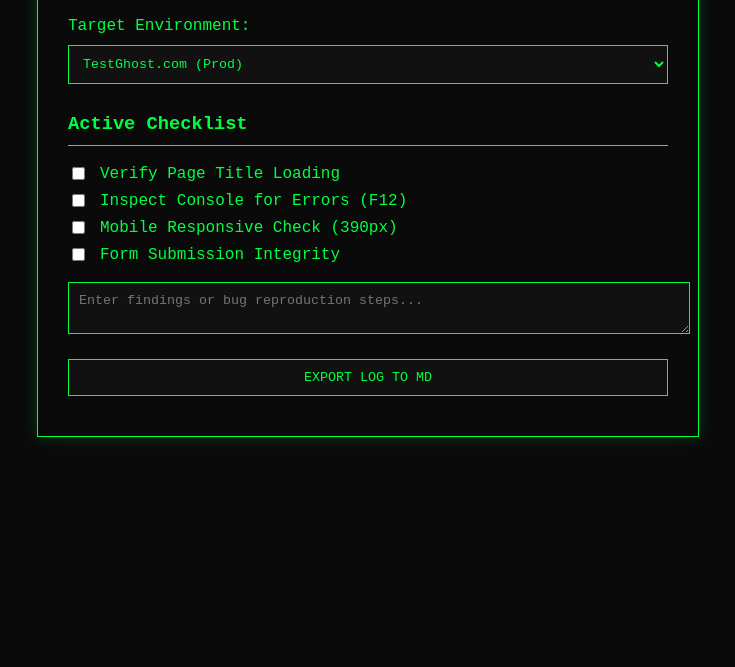
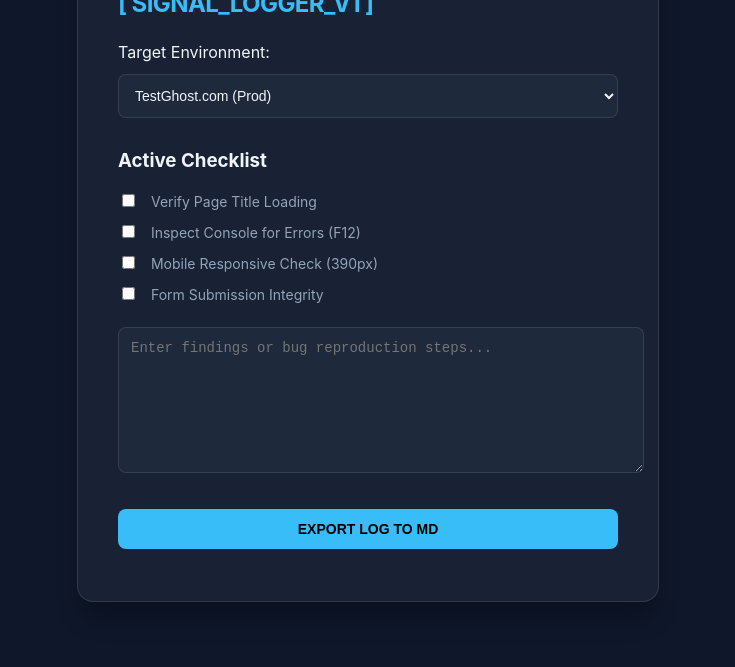
Before and after one commit to RosenthalMark/The-QA-Foundry, a plain HTML site: page modules/qa-logger/index.html in a window 1280 px wide. Shown: the part 133-800 px from the top of the page, without its empty margins (272-1007 px from the left). Drawn offline with Linux system fonts and the light colour scheme.

```diff
--- /dev/null
+++ b/core/css/shell.css
@@ -0,0 +1,59 @@
+:root {
+    --bg: #020617;
+    --sidebar: #0f172a;
+    --accent: #38bdf8;
+    --card: rgba(30, 41, 59, 0.5);
+    --border: rgba(255, 255, 255, 0.08);
+    --text: #f1f5f9;
+    --text-dim: #94a3b8;
+}
+
+* { box-sizing: border-box; }
+body {
+    background: var(--bg);
+    color: var(--text);
+    font-family: 'Inter', sans-serif;
+    margin: 0;
+    height: 100vh;
+    overflow: hidden;
+}
+
+/* OVERLAY */
+.overlay {
+    position: fixed; inset: 0; background: rgba(2, 6, 23, 0.9);
+    backdrop-filter: blur(10px); z-index: 100;
+    display: flex; align-items: center; justify-content: center;
+}
+
+.glass-card {
+    background: var(--card); border: 1px solid var(--border);
+    padding: 3rem; border-radius: 24px; text-align: center;
+    box-shadow: 0 25px 50px -12px rgba(0,0,0,0.5);
+}
+
+.app-container { display: grid; grid-template-columns: 280px 1fr; height: 100vh; }
+
+/* SIDEBAR */
+.sidebar {
+    background: var(--sidebar); border-right: 1px solid var(--border);
+    padding: 2rem; display: flex; flex-direction: column;
+}
+
+.logo { font-weight: 800; font-size: 1.5rem; margin-bottom: 3rem; }
+.logo-accent { color: var(--accent); }
+
+.nav-label { font-size: 0.7rem; font-weight: 800; color: var(--text-dim); letter-spacing: 0.1rem; margin: 2rem 0 1rem; }
+.nav-item {
+    display: block; padding: 0.8rem 1rem; color: var(--text-dim);
+    text-decoration: none; border-radius: 8px; margin-bottom: 0.5rem;
+    transition: 0.2s; position: relative;
+}
+.nav-item:hover, .nav-item.active { background: var(--card); color: var(--text); }
+.nav-item.locked { opacity: 0.4; cursor: not-allowed; }
+.nav-item span { font-size: 0.6rem; background: #334155; padding: 2px 6px; border-radius: 4px; float: right; }
+
+.operator-profile { margin-top: auto; display: flex; align-items: center; gap: 1rem; padding-top: 2rem; border-top: 1px solid var(--border); }
+.avatar { width: 40px; height: 40px; background: var(--accent); border-radius: 50%; display: flex; align-items: center; justify-content: center; color: #000; font-weight: 800; }
+
+/* MAIN CONTENT */
+main { padding: 3rem; overflow-y: auto; background: radial-gradient(circle at top right, #1e293b, transparent); }
--- a/modules/qa-logger/assets/styles.css
+++ b/modules/qa-logger/assets/styles.css
@@ -1,7 +1,62 @@
-body { background-color: #0a0a0a; color: #00ff41; font-family: 'Courier New', Courier, monospace; display: flex; justify-content: center; padding: 20px; }
-.terminal-container { border: 1px solid #00ff41; padding: 30px; width: 600px; box-shadow: 0 0 15px rgba(0, 255, 65, 0.2); }
-h1, h3 { border-bottom: 1px solid #00ff41; padding-bottom: 10px; }
-select, textarea, button { background: #111; color: #00ff41; border: 1px solid #00ff41; width: 100%; margin: 10px 0; padding: 10px; font-family: inherit; }
-.check-item { margin: 8px 0; display: flex; align-items: center; }
-input[type="checkbox"] { margin-right: 15px; accent-color: #00ff41; }
-button:hover { background: #00ff41; color: #000; cursor: pointer; }
+:root {
+    --bg-color: #0f172a;
+    --card-bg: rgba(30, 41, 59, 0.7);
+    --accent-color: #38bdf8;
+    --text-primary: #f1f5f9;
+    --text-secondary: #94a3b8;
+    --border: rgba(255, 255, 255, 0.1);
+}
+
+body {
+    background-color: var(--bg-color);
+    color: var(--text-primary);
+    font-family: 'Inter', -apple-system, sans-serif;
+    display: flex;
+    justify-content: center;
+    align-items: center;
+    min-height: 100vh;
+    margin: 0;
+}
+
+.terminal-container {
+    background: var(--card-bg);
+    backdrop-filter: blur(12px);
+    border: 1px solid var(--border);
+    border-radius: 16px;
+    padding: 40px;
+    width: 500px;
+    box-shadow: 0 20px 25px -5px rgba(0, 0, 0, 0.3);
+}
+
+h1 { font-size: 1.5rem; letter-spacing: -0.025em; color: var(--accent-color); margin-bottom: 24px; }
+
+select, textarea, button {
+    background: #1e293b;
+    color: var(--text-primary);
+    border: 1px solid var(--border);
+    border-radius: 8px;
+    width: 100%;
+    margin: 12px 0;
+    padding: 12px;
+    font-size: 14px;
+    transition: all 0.2s ease;
+}
+
+textarea { min-height: 120px; resize: vertical; }
+
+button {
+    background: var(--accent-color);
+    color: #000;
+    font-weight: 600;
+    border: none;
+    cursor: pointer;
+    margin-top: 20px;
+}
+
+button:hover {
+    background: #7dd3fc;
+    transform: translateY(-1px);
+}
+
+.check-item { color: var(--text-secondary); margin: 12px 0; font-size: 14px; }
+input[type="checkbox"] { accent-color: var(--accent-color); margin-right: 12px; }
```
Also changed, not shown: core/js/app.js (added, +36 -0 lines), index.html (added, +55 -0 lines), core/js/router.js (added), modules/manual/data/guides.js (added), modules/manual/index.js (added).
